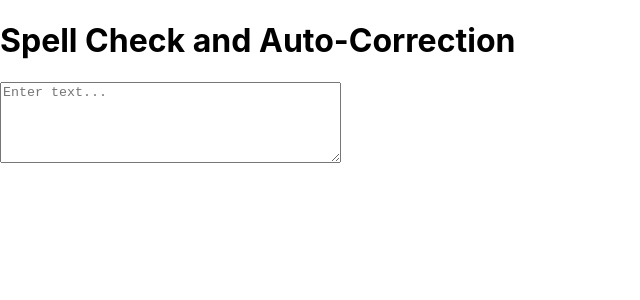
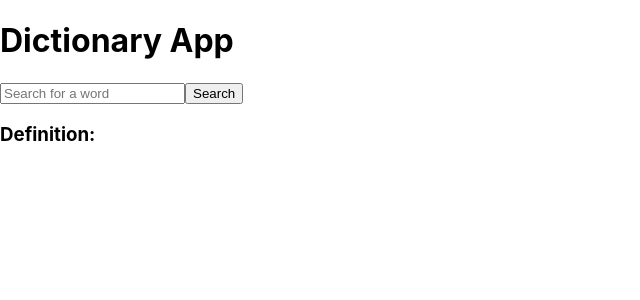
Before and after one commit to LakshmiPriya28121998/Xbuildout2, a React (Create React App) app in the folder buildout2/: page / in a window 1280 px wide. Shown: the top 300 px of the page, without its empty margins (0-640 px from the left). Built offline with nearby package versions, Linux system fonts and the light colour scheme.

Commit message:
dictionary commit

```diff
--- /dev/null
+++ b/buildout2/src/Dictionary.jsx
@@ -0,0 +1,61 @@
+import React from "react";
+import { useState, useEffect } from "react"
+
+const customDictionary = [
+
+    { word: "React", meaning: "A JavaScript library for building user interfaces." },
+
+    { word: "Component", meaning: "A reusable building block in React." },
+
+    { word: "State", meaning: "An object that stores data for a component." }
+
+]
+
+    export default function Dictionary(props){
+
+
+const [inputText, setInputText] = useState("");
+const [definition, setDefinition] = useState("");
+const [flag, setFlag] = useState(true);
+
+const handleInput = (e) => {
+    setInputText(e.target.value)
+}
+
+
+  const handleClick = (e) => {
+    e.preventDefault();
+    setFlag(false);
+    const words = inputText.split(" ");
+    console.log(words)
+    const correctedWords = words.map((word) => {
+        let res = customDictionary.find((word) => word.word.toLowerCase() === inputText.toLowerCase());
+    //   return res || word;
+    if(res){
+        setDefinition(res.meaning);
+        setFlag(true);
+    }
+    });
+
+    // const correctedText = correctedWords.join(" ");
+
+    // const firstCorrection = correctedWords.find(
+    //   (word, index) => word !== words[index]
+    // );
+    // setSuggestedText(firstCorrection || "")
+  };
+
+    return (
+      <div>
+        <h1>Dictionary App</h1>
+
+             <form>
+            <input type="text" placeholder="Search for a word" value={inputText} onChange={handleInput}/>
+            <button onClick={handleClick}>Search</button>
+        </form>
+        <h3>Definition:</h3>
+        {flag ? <p>{definition}</p> : <p>Word not found in the dictionary.</p>}
+      </div>
+    );
+
+}
--- a/buildout2/src/Spellcheck.jsx
+++ b/buildout2/src/Spellcheck.jsx
@@ -31,6 +31,7 @@ const [suggestedText, setSuggestedText] = useState("");
 
     // Implement a basic spelling check and correction
     const words = text.split(" ");
+    console.log(words)
     const correctedWords = words.map((word) => {
       const correctedWord = customDictionary[word.toLowerCase()];
       return correctedWord || word;
--- a/buildout2/src/index.js
+++ b/buildout2/src/index.js
@@ -7,6 +7,7 @@ import Login from './Login';
 import States from './States';
 import Weather from './Weather';
 import Spellcheck from './Spellcheck';
+import Dictionary from './Dictionary';
 
 const root = ReactDOM.createRoot(document.getElementById('root'));
 root.render(
@@ -14,7 +15,8 @@ root.render(
     {/* <Login /> */}
     {/* <States /> */}
     {/* <Weather /> */}
-    <Spellcheck />
+    {/* <Spellcheck /> */}
+    <Dictionary />
 
   </React.StrictMode>
 );
```
